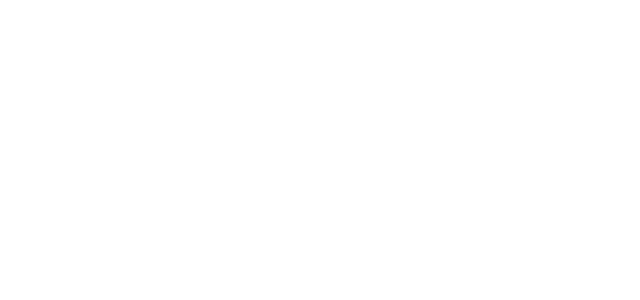
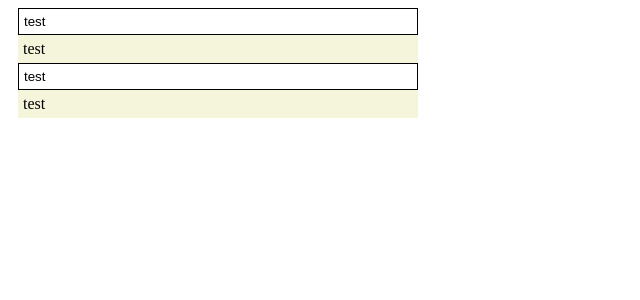
Before and after one commit to AlessandroRoic/Exercises, a React (Create React App) app: page / in a window 1280 px wide. Shown: the top 300 px of the page, without its empty margins (0-640 px from the left). Built offline with nearby package versions, Linux system fonts and the light colour scheme.

Commit message:
feat: adds accordion

```diff
--- a/src/App.tsx
+++ b/src/App.tsx
@@ -1,11 +1,34 @@
-import * as React from 'react';
-import './styles.css';
+import * as React from "react";
+import "./styles.css";
+import { useState } from "react";
+
+const Accordion = ({
+  title,
+  content,
+}: {
+  title: string;
+  content: string | React.ReactElement;
+}) => {
+  const [showContent, setShowContent] = useState(true);
+
+  return (
+    <div className="accordion__wrapper">
+      <button
+        className="accordion__header"
+        onClick={() => setShowContent((v: boolean) => !v)}
+      >
+        {title}
+      </button>
+      {showContent && <div className="accordion__content">{content}</div>}
+    </div>
+  );
+};
 
 export default function App() {
-
   return (
     <div>
-
+      <Accordion title="test" content="test" />
+      <Accordion title="test" content="test" />
     </div>
   );
 }
--- a/src/styles.css
+++ b/src/styles.css
@@ -0,0 +1,17 @@
+.accordion__wrapper {
+  margin: 0 10px 0 10px;
+  width: 400px;
+}
+
+.accordion__header {
+  border: 1px solid black;
+  width: 100%;
+  text-align: left;
+  background-color: transparent;
+  padding: 5px;
+}
+
+.accordion__content {
+  padding: 5px;
+  background-color: beige;
+}
```
